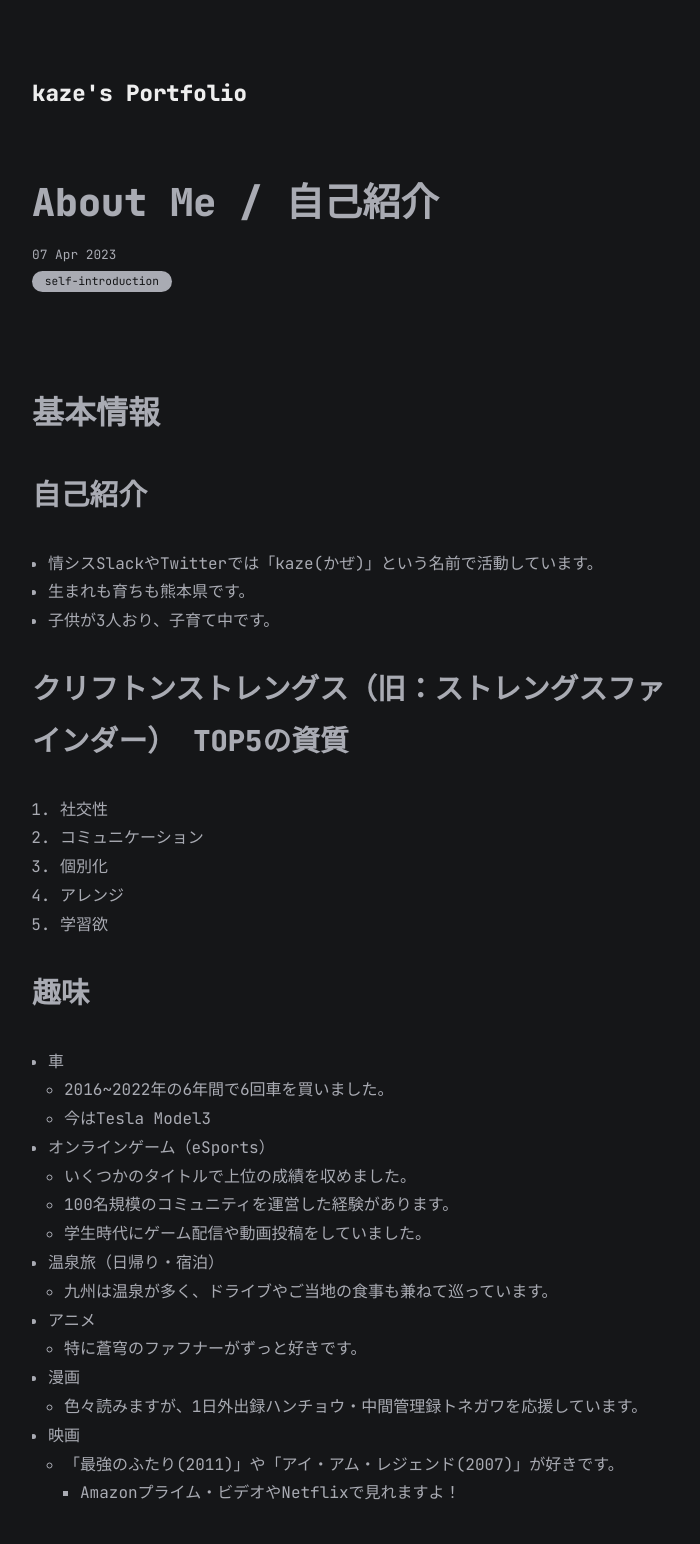
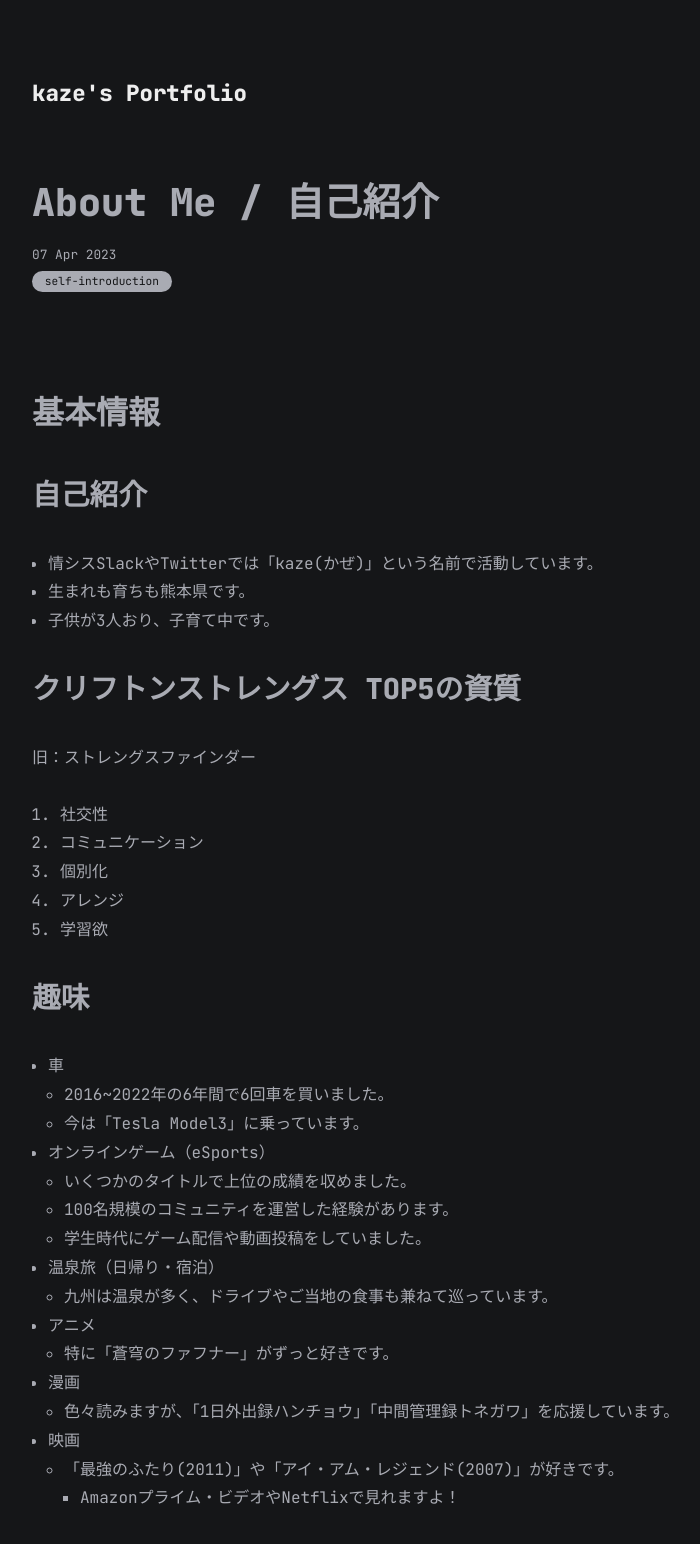
Before and after one commit to kaze3desu/kaze3desu.github.io, a Jekyll site: the page built from all_collections/_posts/2023-04-07-About-Me.md, in a window 1280 px wide, cut to the strip 0-1580 px from the top of the page. Shown: the top 1544 px of the strip, without its empty margins (283-983 px from the left). Built offline with Jekyll 4.4.1, drawn with Linux system fonts in a browser that asks for light colours.

Commit message:
update portflio

```diff
--- a/all_collections/_posts/2023-04-07-About-Me.md
+++ b/all_collections/_posts/2023-04-07-About-Me.md
@@ -13,7 +13,9 @@ categories: ["self-introduction"]
 - 生まれも育ちも熊本県です。
 - 子供が3人おり、子育て中です。
 
-## クリフトンストレングス（旧：ストレングスファインダー） TOP5の資質
+## クリフトンストレングス TOP5の資質
+
+旧：ストレングスファインダー
 
 1. 社交性
 2. コミュニケーション
@@ -25,7 +27,7 @@ categories: ["self-introduction"]
 
 - 車
   - 2016~2022年の6年間で6回車を買いました。
-  - 今はTesla Model3
+  - 今は「Tesla Model3」に乗っています。
 - オンラインゲーム（eSports）
   - いくつかのタイトルで上位の成績を収めました。
   - 100名規模のコミュニティを運営した経験があります。
@@ -33,9 +35,9 @@ categories: ["self-introduction"]
 - 温泉旅（日帰り・宿泊）
   - 九州は温泉が多く、ドライブやご当地の食事も兼ねて巡っています。
 - アニメ
-  - 特に蒼穹のファフナーがずっと好きです。
+  - 特に「蒼穹のファフナー」がずっと好きです。
 - 漫画
-  - 色々読みますが、1日外出録ハンチョウ・中間管理録トネガワを応援しています。
+  - 色々読みますが、「1日外出録ハンチョウ」「中間管理録トネガワ」を応援しています。
 - 映画
   - 「最強のふたり(2011)」や「アイ・アム・レジェンド(2007)」が好きです。
     - Amazonプライム・ビデオやNetflixで見れますよ！
```
Also changed, not shown: all_collections/_posts/1948-12-12-PortFolio.md (+53 -28 lines).
